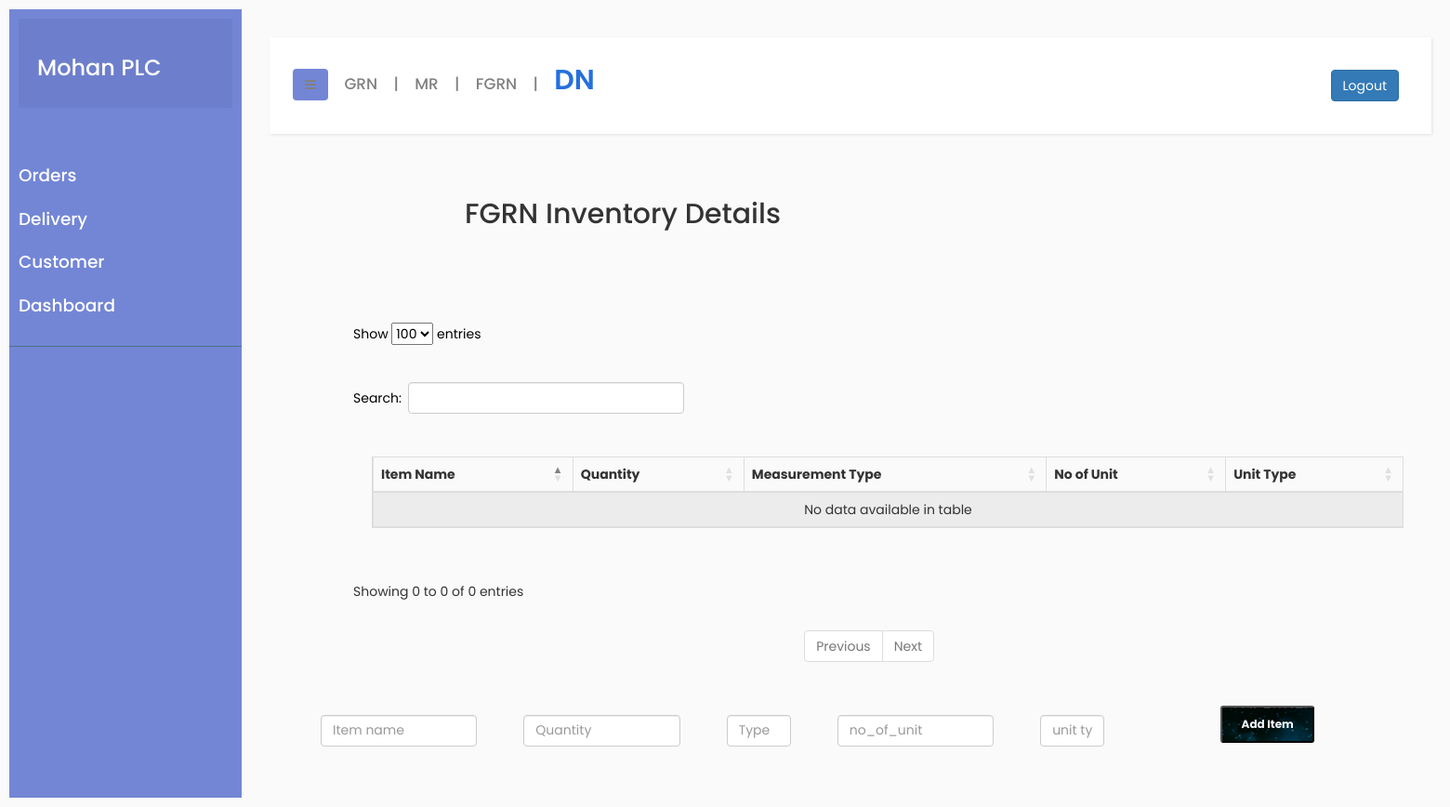
After one commit to mohantechlead/mohan_ERP, a Django app: template DN/templates/display_order_items.html in a window 1560 px wide. The commit adds this page. Shown: the whole page at 93% size. Run offline with Django 3.2, Linux system fonts and the light colour scheme; the template is opened without the code that fills it, so the values that code supplies are empty; parts of the project's set-up code (start-up, migrations or seed data) failed here and were passed over; some libraries are stand-ins or nearby versions.

Commit message:
added an item list

```diff
--- a/DN/templates/deliveries_base.html
+++ b/DN/templates/deliveries_base.html
@@ -68,6 +68,9 @@
                         </li>
                         <li style="font-size: large;">
                             <a href="{% url 'display_orders' %}">Display Orders</a>
+                        </li>
+                        <li style="font-size: large;">
+                            <a href="{% url 'display_order_items' %}">Display Order Items</a>
                         </li>
                     </ul>
                 </li>
--- /dev/null
+++ b/DN/templates/display_order_items.html
@@ -0,0 +1,92 @@
+{% extends 'deliveries_base.html' %}
+
+{% block content %}
+<div class="form-group pull-left">
+  <div style="margin-left: 200px;">
+    <strong>
+        <h2>FGRN Inventory Details</h2>
+      </strong>
+  </div>
+
+  <br>
+  <br>
+
+  <section class="intro">
+    <div class="gradient-custom h-100">
+      <div class="mask d-flex align-items-center h-100">
+        <div class="container">
+          <div class="row justify-content-center">
+            <div class="col-12">
+              <div id="datatable">
+                <table class="table table-striped table-bordered" style="margin-left: 30px;" id="example">
+                  <thead>
+                    <tr>
+                      <th>Item Name </th>
+                      <th>Quantity</th>
+                      <th>Measurement Type</th>
+                      <th>No of Unit</th>
+                      <th>Unit Type</th>
+                    </tr>
+                  </thead>
+
+                  <tbody>
+                    {% for item in items %}
+                    <tr>
+                    <td>{{ item.item_name }}</td>
+                    <td>{{ item.quantity }}</td>
+                    <td>{{ item.measurement_type }}</td>
+                    <td>{{ item.no_of_unit }}</td>
+                    <td>{{ item.unit_type }}</td>
+                    </tr>
+                    {% endfor %}
+                  </tbody>
+
+                  </table>
+              </div>
+            </div>
+          </div>
+        </div>
+      </div>
+    </div>
+  </section>
+
+  <form method="post" action="{% url 'display_order_items' %}" id="form">
+    {% csrf_token %}
+    <div>
+      <div class="col-sm-18">
+        <div class=" col-sm-2">
+          <input type="text" class="form-control"  name="item_name" placeholder="Item name">
+        </div>
+
+        <div class="col-sm-2">
+          <input type="text" class="form-control col-sm-2" name = "quantity" placeholder="Quantity">
+        </div>
+
+        <div class="col-sm-1">
+          <input type="text" class="form-control col-sm-2" name = "measurement_type" placeholder="Type">
+        </div>
+
+        <div class="col-sm-2">
+          <input type="text" class="form-control col-sm-2" name = "no_of_unit" placeholder="no_of_unit">
+        </div>
+
+        <div class="col-sm-1">
+          <input type="text" class="form-control col-sm-2" name = "unit_type" placeholder="unit type">
+        </div>
+
+           </div>
+      <button  class="col-sm-1 btn-sm "
+    style="background-image:url('../static/back1.PNG');color: aliceblue; margin-left: 100px;font-size: 12px; height: 40px; font-weight: bold;">
+        Add Item
+    </button>
+    </div>
+  </form>
+
+</div>
+
+<script>
+  document.addEventListener('DOMContentLoaded', function () {
+
+  });
+</script>
+{% endblock %}
--- a/DN/urls.py
+++ b/DN/urls.py
@@ -24,6 +24,7 @@ urlpatterns = [
     path('display_DN_items', views.display_DN_items, name='display_DN_items'),
     path('display_orders/', views.display_orders, name='display_orders'),
     path('input_orders_items/',views.input_orders_items, name='input_orders_items'),
+    path('display_order_items/',views.display_order_items, name='display_order_items'),
     path('input_delivery_items/',views.input_delivery_items, name='input_delivery_items'),
     path('input_orders/', views.input_orders, name='input_orders'),
     path('input_delivery', views.input_delivery, name='input_delivery'),
```
Also changed, not shown: DN/create_delivery.html (deleted, +0 -139 lines), DN/forms.py (+7 -0 lines), DN/models.py (+12 -0 lines), DN/views.py (+24 -0 lines), DN/migrations/0026_inventory_order_items.py (added).
